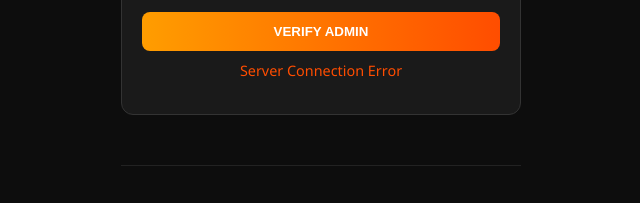
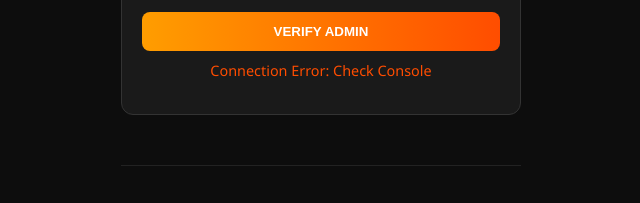
Before and after one commit to surendrakumarfzd283203-dot/solo-penal, a website: page web-panel/admin_login.html in a window 1280 px wide. Both pictures are taken after a click on the button "VERIFY ADMIN". Shown: the part 395-598 px from the top of the page, 319-959 px from the left. Drawn offline with Linux system fonts and the light colour scheme; no server answers.

Commit message:
fix admin login frontend script

```diff
--- a/web-panel/admin_login.html
+++ b/web-panel/admin_login.html
@@ -24,7 +24,7 @@
                     <i class="fas fa-key"></i>
                     <input type="password" id="admin-password" placeholder="Admin Password">
                 </div>
-                <button onclick="adminLogin()" class="btn-primary">VERIFY ADMIN</button>
+                <button type="button" onclick="handleAdminLogin()" class="btn-primary">VERIFY ADMIN</button>
                 <p id="admin-login-error" class="error-text"></p>
             </div>
         </div>
@@ -35,29 +35,31 @@
     </div>
 
     <script>
-        async function adminLogin() {
-            const username = document.getElementById('admin-username').value;
-            const password = document.getElementById('admin-password').value;
-            const errorEl = document.getElementById('admin-login-error');
+        async function handleAdminLogin() {
+            const u = document.getElementById('admin-username').value;
+            const p = document.getElementById('admin-password').value;
+            const err = document.getElementById('admin-login-error');
 
-            errorEl.textContent = "";
+            err.textContent = "Verifying...";
 
             try {
-                const response = await fetch('/api/admin/login', {
+                const res = await fetch('/api/admin/login', {
                     method: 'POST',
                     headers: { 'Content-Type': 'application/json' },
-                    body: JSON.stringify({ username, password })
+                    body: JSON.stringify({ username: u, password: p })
                 });
-                const data = await response.json();
+
+                const data = await res.json();
 
                 if (data.success) {
                     localStorage.setItem('adminToken', data.token);
                     window.location.href = 'admin.html';
                 } else {
-                    errorEl.textContent = data.error;
+                    err.textContent = data.error || "Login Failed";
                 }
-            } catch (err) {
-                errorEl.textContent = "Server Connection Error";
+            } catch (e) {
+                console.error(e);
+                err.textContent = "Connection Error: Check Console";
             }
         }
     </script>
```
